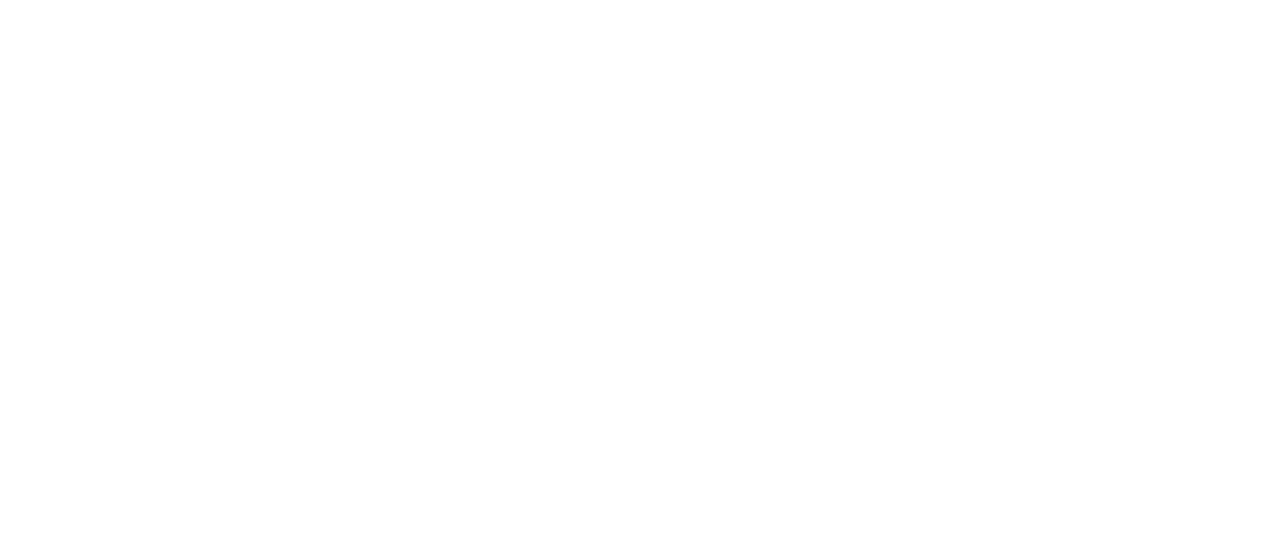
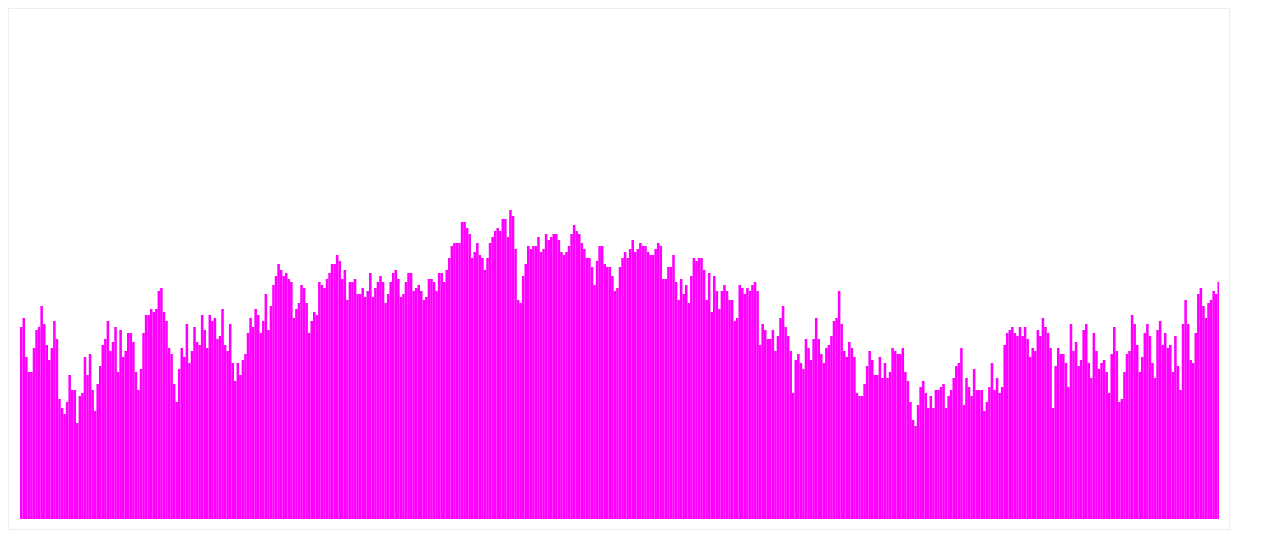
Before and after one commit to belhassen07/d3-simple-chart, a website: page index.html in a window 1280 px wide. Drawn offline with nearby package versions, Linux system fonts and the light colour scheme.

Commit message:
fixing chart

```diff
--- a/app.js
+++ b/app.js
@@ -4,15 +4,18 @@ const height = 400;
     let ex;
   let data;
 d3.csv("atlanta.csv", (d) => {
- 	 ex = d.map(element => parseInt(element["Max.TemperatureF"]) );
-    let rectWidth =  d.length / 1400;
+    ex = d.map(element => parseInt(element["Max.TemperatureF"]) );
     let height = 500;
+    let width  = 1200;
+    let rectWidth =  width / d.length;
      let svg = d3.select("svg");
+     svg.attr("height", height)
+        .attr("width", width);
   	 svg.selectAll("rect").data(d)
      .enter().append("rect")
-     .attr("x", (d,i) => i * rectWidth)
-     .attr("y", (d, i) => height - ex[i] )
-     .attr("height", 120)
+     .attr("x", (d,i) => 1 + i * rectWidth)
+     .attr("y", (d, i) => height - 3 *ex[i] )
+     .attr("height", (d,i) => (3 * ex[i]))
      .attr("width",rectWidth)
      .attr("fill", "#f0f")
 
--- a/index.html
+++ b/index.html
@@ -11,5 +11,12 @@
     <svg></svg>
     <script src="https://d3js.org/d3.v4.min.js"></script>
     <script src="app.js"></script>
+    <style>
+        svg{
+            padding : 10px;
+            border: 1px solid #eee;
+        }
+
+    </style>
 </body>
 </html>
```
